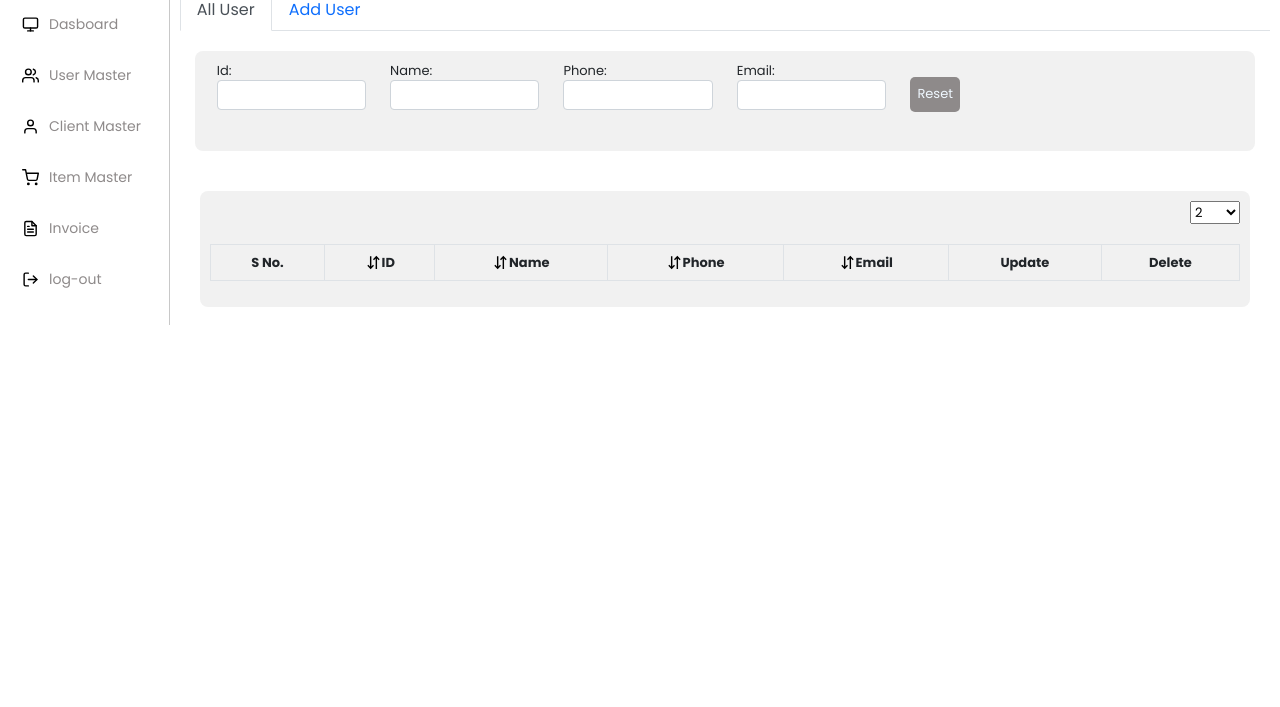
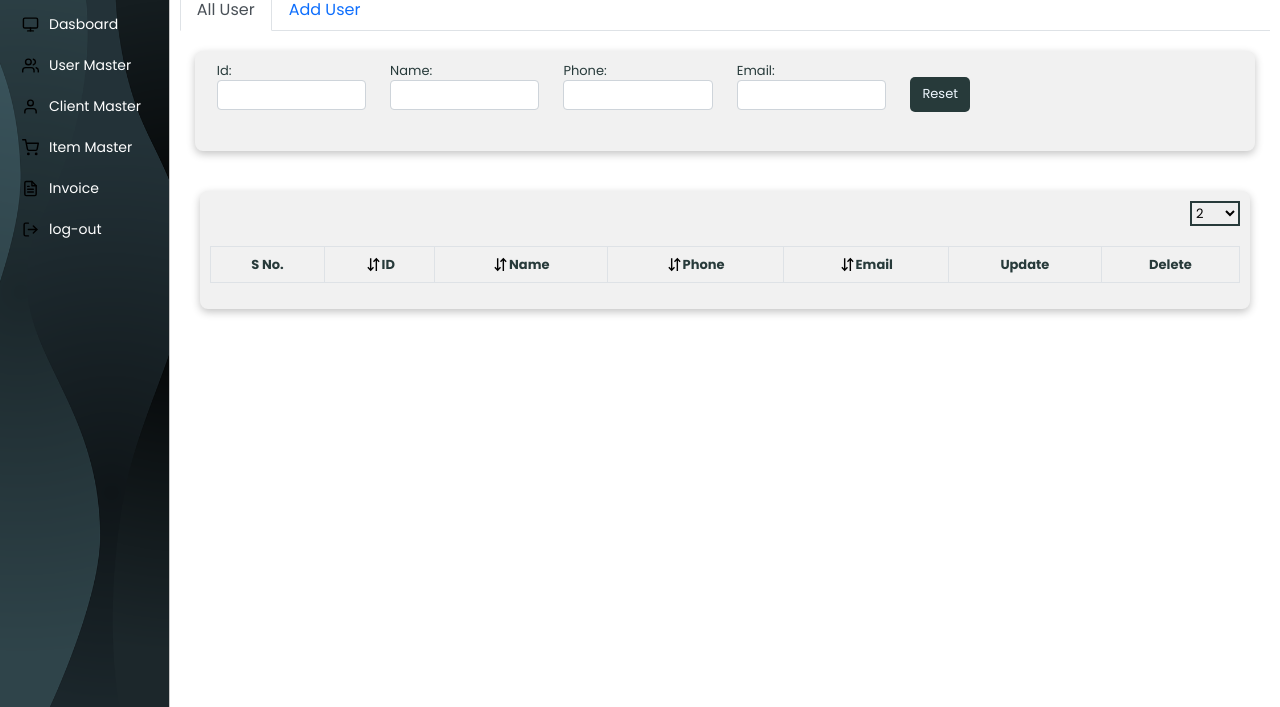
Before and after one commit to karanroliyal/cms, a PHP site: page /First_Project/usermaster/usermaster.php in a window 1280 px wide. Shown: the part 161-868 px from the top of the page. Before the commit the page ends 486 px from the top, so only its background shows below. Run offline with PHP 8.4, Linux system fonts and the light colour scheme; data that the repository does not hold is empty; some libraries are stand-ins or nearby versions; some web fonts are replaced.

Commit message:
first commit

```diff
--- a/dbcon.php
+++ b/dbcon.php
@@ -1,5 +1,5 @@
 <?php
-$servername = "localhost";
+$servername = "127.0.0.1";
     $username = "root";
     $password = "";
     $database = "Project_data";
@@ -8,6 +8,10 @@ $servername = "localhost";
 
 
     if ($con->connect_error) {
+      // exit('');
+
+       // diff b/n exit or die
+       // die;
       die("Connection failed: " . $con->connect_error);
     }
     ?>
--- a/index.css
+++ b/index.css
@@ -139,12 +139,13 @@ span {
 .filter-div {
   border-radius: 2px;
   height: 100px;
-
+  color: #273A3A;
   padding: 10px;
   font-size: 13px;
   border-radius: 8px;
   margin: 20px 15px;
   background-color: #f1f1f1;
+  box-shadow: rgba(0, 0, 0, 0.24) 0px 3px 8px;
   input {
     height: 30px;
   }
@@ -153,11 +154,11 @@ span {
 
     text-align: center;
        color: aliceblue;
-    background-color: #8e8a8a;
+       background-color: #273A3A;
     border-radius: 5px;
     height: 35px;
     border: none;
-    width: 50px;
+    width: 60px;
 
   }
 
@@ -174,12 +175,14 @@ span {
   /* height: 200px; */
   background-color: #f1f1f1;
 text-align: center;
+box-shadow: rgba(0, 0, 0, 0.24) 0px 3px 8px;
 
 .selectrow{
   display: flex;
   justify-content: end;
   select{
     width: 50px;
+    border: 2px solid #273A3A ;
   }
 }
 .page{
@@ -199,7 +202,7 @@ text-align: center;
   border-radius: 1px;
  }
  .active{
-  background-color:#8e8a8a;
+  background-color: #273A3A;
   color: white;
  }
 }
@@ -225,6 +228,7 @@ img{
       align-items: center;
       padding: 10px 10px;
       border-bottom: 1px solid #c8c8c8;
+      background-color: #273A3A;
       .my-logo img{
         width: 158px;
       }
@@ -243,21 +247,30 @@ img{
       padding: 30px 10px;
       height: auto;
       border-right: 1px solid #c8c8c8;
+      background-image: url("images/back2.webp");
+      background-repeat: no-repeat;
+      background-position:center;
+      background-size: cover;
       .sidebar-div{
         display: flex;
         padding: 0px;
         flex-direction: column;
         list-style: none;
-        gap: 20px;
+        gap: 10px;
         color: #8e8a8a;
         font-size: 14px;
         font-weight: 500;
+        height: 83.5vh;
+
         button{
           border: none;
           padding: 5px 12px;
-          border-radius: 5px;
+          /* border-radius: px; */
           cursor: pointer;
-          background-color: white;
+          background-color:transparent;
+
+
+
           text-align: left;
           img{
             width: 17px;
@@ -265,17 +278,22 @@ img{
           }
           a{
             text-decoration: none;
-            color: #8e8a8a;
+            color:white;
+            font-size: 14px;
 
           }
-          button:hover{
-            background-color: #f1f1f1;
-            color: black;
-          }
-          button:focus{
-            background-color: #f1f1f1;
-            color: black;
-          }
+
+        }
+        button:hover{
+          background-color:#F5FEFF;
+          color: black;
+        a{
+          color: black;
+        }
+      }
+        button:active{
+          background-color: #EFF3EA;
+          color: black;
         }
 
       }
@@ -291,6 +309,10 @@ img{
         margin-right: 5px;
         color: #8e8a8a;
       }
+
+      th{
+        color: #273A3A;
+      }
     }
 
   }
--- a/sidebar.php
+++ b/sidebar.php
@@ -1,8 +1,13 @@
 <div class="sidebar-div ">
-    <button class="list_btn_focus"><a href="http://localhost/First_Project/dashboard.php"><span><img src="../images/monitor.svg" alt=""></span>Dasboard</a></button>
-    <button  class="list_btn_focus" id="usermaster"><a href="http://localhost/First_Project/usermaster/usermaster.php"><span><img src="../images/users.svg" alt=""></span>User Master</a></button>
-    <button class="list_btn_focus"><a href="http://localhost/First_Project/client_master.php"><span><img src="../images/user.svg" alt=""></span>Client Master</a></button>
-    <button class="list_btn_focus"><a href="http://localhost/First_Project/item_master.php"><span><img src="../images/shopping-cart.svg" alt=""></span>Item Master</a></button>
-    <button class="list_btn_focus"><a href="http://localhost/First_Project/invoice.php"><span><img src="../images/file-text.svg" alt=""></span>Invoice</a></button>
-    <button class="list_btn_focus"><a href="http://localhost/First_Project/invoice.php"><span><img src="../images/log-out.svg" alt=""></span>log-out</a></button>
+    <button class="button"><a href="http://localhost/First_Project/dashboard.php"><span><img src="../images/monitor.svg" alt=""></span>Dasboard</a></button>
+    <button  class="button" id="usermaster"><a href="http://localhost/First_Project/usermaster/usermaster.php"><span><img src="../images/users.svg" alt=""></span>User Master</a></button>
+    <button class="button"><a href="http://localhost/First_Project/client_master.php"><span><img src="../images/user.svg" alt=""></span>Client Master</a></button>
+    <button class="button"><a href="http://localhost/First_Project/item_master.php"><span><img src="../images/shopping-cart.svg" alt=""></span>Item Master</a></button>
+    <button class="button"><a href="http://localhost/First_Project/invoice.php"><span><img src="../images/file-text.svg" alt=""></span>Invoice</a></button>
+
+        <div class="log-out">
+
+        <button class="button"><a href="http://localhost/First_Project/invoice.php"><span><img src="../images/log-out.svg" alt=""></span>log-out</a></button>
+        </div>
+
 </div>
--- a/usermaster/paggination.php
+++ b/usermaster/paggination.php
@@ -2,7 +2,7 @@
 
 include("../dbcon.php");
 
-$limit =2;
+$limit ="";
 $output = "";
 $page = "";
 $search = "";
@@ -10,6 +10,7 @@ $sort = "";
 
 if (isset($_POST['page_no'])) {
     $page = $_POST['page_no'];
+
 } else {
     $page = 1;
 }
@@ -40,7 +41,7 @@ if (isset($_POST['row'])) {
 
 }
 else{
-    $limit = 3;
+    $limit = 2;
 }
 
 $sql1 = "select * from user_master where  id  like '%{$search}%' or create_by LIKE '%{$search}%' or phone like '%{$search}%' or email like '%{$search}%' '{$sort}' ";
--- a/usermaster/user_backend.php
+++ b/usermaster/user_backend.php
@@ -49,7 +49,7 @@ class User_master
             echo "entered email is invalid";
         }
 
-       else if(!preg_match("/^(?=.*[A-Z])(?=.*[^%!@#$&*])(?=.*[0-9])(?=.*[a-z]).{8,20}$/", $password)) {
+        else if(!preg_match("/^(?=.*[A-Z])(?=.*[^%!@#$&*])(?=.*[0-9])(?=.*[a-z]).{8,20}$/", $password)) {
         echo "entered password is invalid";
         }
 
@@ -57,7 +57,7 @@ class User_master
           echo "entered phone number is invalid";
         }
 
-        else if(!preg_match("/^[a-zA-Z\s.]+$/",$name)){
+         else if(!preg_match("/^[a-zA-Z\s.]+$/",$name)){
             echo "entered name is invalid";
         }
 
--- a/usermaster/usermaster.php
+++ b/usermaster/usermaster.php
@@ -6,6 +6,7 @@
     <link rel="stylesheet" href="../assetes/css/bootstrap.min.css">
     <link rel="stylesheet" href="../index.css">
     <link rel="stylesheet" href="../assetes/icon/bootstrap-icons-1.11.3">
+
 </head>
 
 <body>
@@ -31,7 +32,7 @@
 
                 </ul>
                 <div class="tab-content" id="myTabContent">
-                    <div class="tab-pane fade show active " id="home" role="tabpanel" aria-labelledby="home-tab">
+                    <div class="tab-pane fade show active" id="home" role="tabpanel" aria-labelledby="home-tab">
                         <div class="usermaster">
 
                             <div class="row filter-div">
@@ -59,12 +60,14 @@
 
 
                             <div class="getlist">
+                                <input type="hidden" id="page_no" value="1">
                                 <div class="selectrow">
                                 <select  id='row'>
-          <option value='2'>2</option>
-         <option value='3'>3</option>
-      <option value='10'>10</option>
-      </select>
+                                          <option value='2'>2</option>
+                                         <option value='3'>3</option>
+                                      <option value='10'>10</option>
+                                      </select>
+
                                 </div>
                                 <div class="list">
 
@@ -90,24 +93,24 @@
                                 </div>
                                 <div class="col-2">
                                     <label for="Phone">Phone:</label>
-                                    <input type="text" class="form-control numeric" id="Phone" name="phone" maxlength="12" oninput="phone()">
+                                    <input type="text" class="form-control numeric" id="Phone" name="phone" maxlength="12" >
                                     <span id="log_er3"></span>
                                 </div>
                                 <div class="col-2">
                                     <label for="inputemail">Email:</label>
-                                    <input type="text" class="form-control" id="inputemail" name="email" maxlength="20" oninput="validEmail()">
+                                    <input type="email" class="form-control" id="inputemail" name="email" maxlength="20" >
                                     <span id="log_er1"></span>
                                 </div>
                                 <div class="col-2">
                                     <label for="inputPassword">Password:</label>
-                                    <input type="password" class="form-control" id="inputPassword" name="password" oninput="validPassword()">
+                                    <input type="password" class="form-control" id="inputPassword" name="password" >
 
                                     <span id="log_er"></span>
                                 </div>
                                 <input type="hidden" id="id" value="">
                                 <div class="col-2">
                                     <button type="button" class=" mt-3" id="insert-btn">Add</button>
-                                    <button type="button" class=" mt-3" id="update-btn">update</button>
+                                    <button type="button" class=" mt-3" id="update-btn">Update</button>
 
                                 </div>
 
```
Also changed, not shown: ajaxcall.js (+35 -39 lines), validation.js (+75 -65 lines), assetes/js/back1.webp (added), back3.avif (added), images/Frost.jpg (added), images/back2.webp (added).
